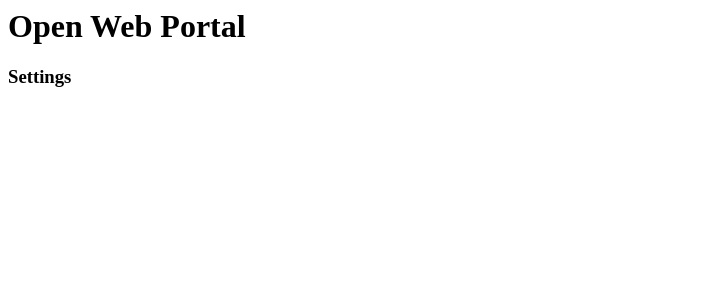
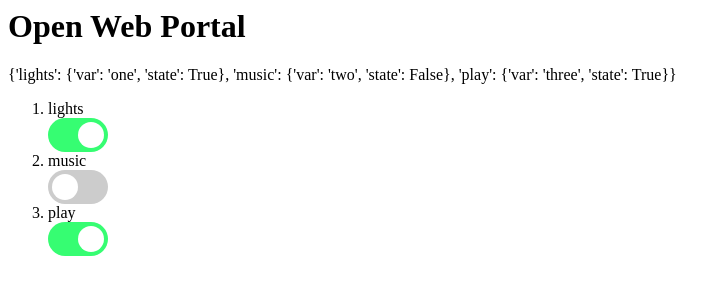
Before and after one commit to Alex40144/Open-Web-Portal, a Flask app: page / in a window 1280 px wide. Shown: the top 300 px of the page, without its empty margins (0-728 px from the left). Run offline with Flask 2, Linux system fonts and the light colour scheme.

Commit message:
reworked structure

```diff
--- a/app.py
+++ b/app.py
@@ -1,31 +1,24 @@
 from flask import Flask, render_template, request, send_file, jsonify
-import savesettings as s
+
+####Functions for the user to interface with
+
+links = {"lights": {"var" : "one", "state": True}, "music": {"var" : "two", "state": False}, "play": {"var" : "three", "state": True}}
+
+def bind(var, tag):
+    #create a link between the variable and the web page
+    pass
+
+
+
+
+####Functions for us to use
 
 app = Flask(__name__)
 
 @app.route('/')
 def index():
-    return render_template('index.html')
+    return render_template('index.html', len = len(links), links = links)
 
-@app.route('/settings', methods=["GET", "POST"])
-def settings():
-    return render_template('settings.html')
-
-@app.route('/savesettings', methods=["POST"])
-def savesettings():
-    if request.method == "POST":
-        data = request.form["data"].split("&")
-        for element in range(len(data)):
-            data[element] = data[element].split("=")
-            data[element] = data[element][1].replace("%23", "#")
-        print(data)
-        for item in range(len(data)):
-            s.save(str(item+1), data[item])
-    return ('', 204)
-
-@app.route('/settings.json')
-def settingsjson():
-    return send_file("settings.json")
 
 
 @app.route('/favicon.ico')
--- a/settings.json
+++ /dev/null
@@ -1,6 +0,0 @@
-{
-    "1": "#ff00ff",
-    "2": "#e100ff",
-    "3": "#00ff40",
-    "4": "#ffffff"
-}
--- a/static/style.css
+++ b/static/style.css
@@ -1,10 +1,63 @@
-input[type="color"] {
-    visibility: hidden;
-}
 
-.pixel {
-    background-color: rgb(0, 0, 0);
-    height: 32px;
-    width: 32px;
+/* The switch - the box around the slider */
+.switch {
+    position: relative;
+    display: inline-block;
+    width: 60px;
+    height: 34px;
+  }
 
-}
+  /* Hide default HTML checkbox */
+  .switch input {
+    opacity: 0;
+    width: 0;
+    height: 0;
+  }
+
+  /* The slider */
+  .slider {
+    position: absolute;
+    cursor: pointer;
+    top: 0;
+    left: 0;
+    right: 0;
+    bottom: 0;
+    background-color: #ccc;
+    -webkit-transition: .4s;
+    transition: .4s;
+  }
+
+  .slider:before {
+    position: absolute;
+    content: "";
+    height: 26px;
+    width: 26px;
+    left: 4px;
+    bottom: 4px;
+    background-color: white;
+    -webkit-transition: .4s;
+    transition: .4s;
+  }
+
+  input:checked + .slider {
+    background-color: #36fd72;
+  }
+
+  input:focus + .slider {
+    box-shadow: 0 0 1px #2196F3;
+  }
+
+  input:checked + .slider:before {
+    -webkit-transform: translateX(26px);
+    -ms-transform: translateX(26px);
+    transform: translateX(26px);
+  }
+
+  /* Rounded sliders */
+  .slider.round {
+    border-radius: 34px;
+  }
+
+  .slider.round:before {
+    border-radius: 50%;
+  }
--- a/templates/index.html
+++ b/templates/index.html
@@ -1,9 +1,22 @@
 <html>
     <head>
-        <link rel="stylesheet" href='/static/style.css' />
+        <link rel="stylesheet" href='static/style.css' />
     </head>
     <body>
         <h1>Open Web Portal</h1>
-        <h3 onclick="location.href='/settings'">Settings</h3>
+        <p>{{links}}</p>
+        <ol>
+            <!-- For loop logic of jinja template -->
+
+            {% for key, value in links.items() %}
+                <li>{{key}}</li>
+                <label class="switch">
+                    <input type="checkbox" {% if value["state"] %} checked {% endif %}>
+                    <span class="slider round"></span>
+
+                </label>
+            {% endfor %}
+
+        </ol>
     </body>
 </html>
```
Also changed, not shown: savesettings.py (deleted, +0 -16 lines), templates/settings.html (deleted, +0 -61 lines), README.md.
